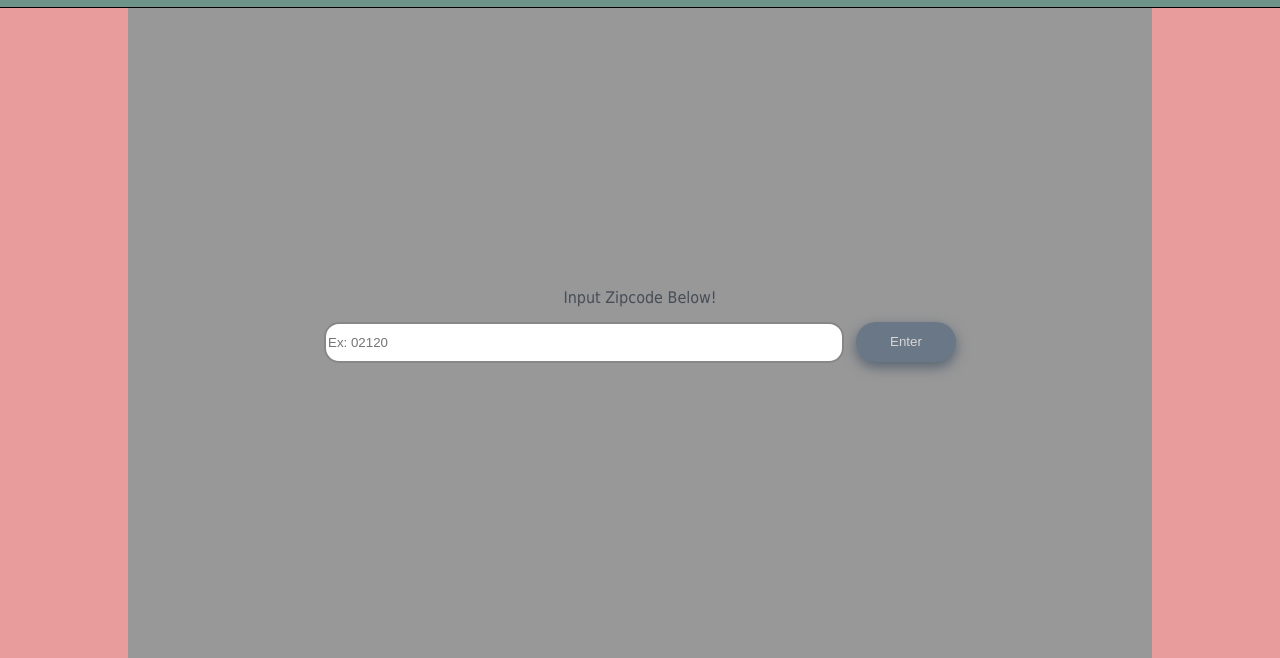
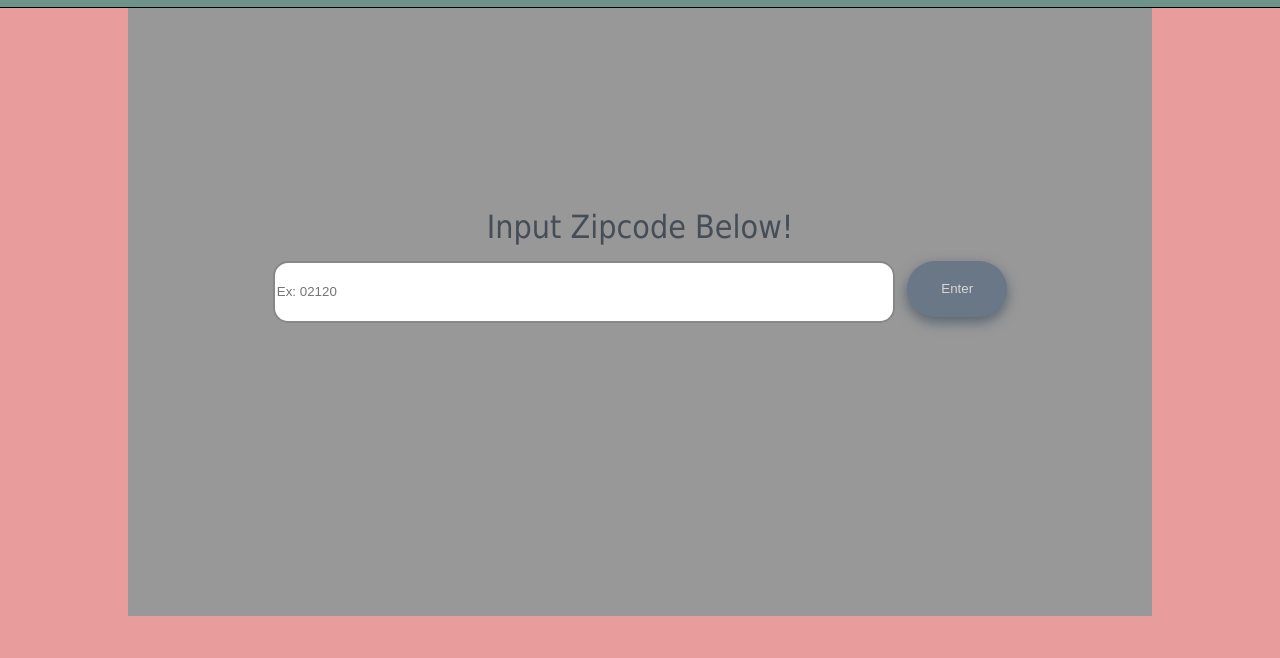
Before and after one commit to liangv21/ebtmap, a plain HTML site: page index.html in a window 1280 px wide. Shown: the part 142-800 px from the top of the page. Drawn offline with Linux system fonts and the light colour scheme.

Commit message:
Fully made the landing page and formatted the stuff painful

```diff
--- a/homeStyle.css
+++ b/homeStyle.css
@@ -1,3 +1,7 @@
+body {
+    height: 100vh;
+}
+
 .input-row {
     display: flex;
     justify-content: center;
@@ -5,17 +9,17 @@
 }
 
 .input-row .input-group {
-    flex-basis: 50%;
+    flex-basis: 60%;
 }
 
 form {
-    padding-top: 35vh;
+    padding-top: 25vh;
 }
 
 input {
     background-color: white;
     width: 100%;
-    height: 65%;
+    height: 80%;
     outline: none;
     border-radius: 15px;
     border: 2px solid rgb(135, 135, 135);
@@ -24,7 +28,7 @@ input {
 button {
     background: #6a7786;
     width: 100px;
-    height: 5vh;
+    height: 7vh;
     border: none;
     outline: none;
     Color: rgb(216, 214, 214);
@@ -40,6 +44,7 @@ button:active {
 }
 
 label {
+    font-size: xx-large;
     color: #454d57;
 }
 
--- a/style.css
+++ b/style.css
@@ -3,18 +3,21 @@
 body {
     margin: 0;
     padding: 0;
-    height: 200vh;
+    height: 100%;
     background: #fffcf9;
 }
 
 
 .container {
-    display: grid;
+    display: flex;
+    flex-direction: column;
+    height: 100%;
     grid-template-columns: 1fr;
     font-family: Tahoma;
 }
 
 .sub-container {
+    flex: 1 1 auto;
     background:rgb(232, 156, 156);
 }
 
@@ -29,6 +32,7 @@ body {
     border-right: 5px #63948a;
     border-color: #63948a;
     text-align: center;
+
 }
 
 h1 {
@@ -42,7 +46,7 @@ h1 {
 
 /* Home/Landing Page Styles */
 .home-center {
-    height: 76vh;
+    height: 51.1vh;
     background: rgb(152, 152, 152);
 }
 
```
